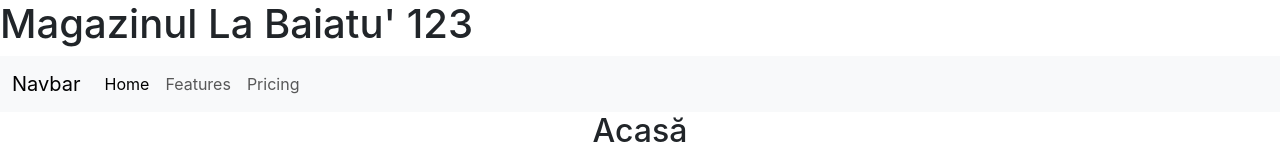
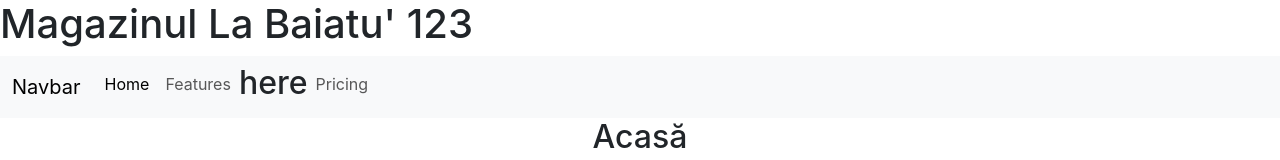
Before and after one commit to elvisclaudio/react-app-spa-shop-intro, a React (Create React App) app: page / in a window 1280 px wide. Shown: the top 160 px of the page. Built offline with nearby package versions, Linux system fonts and the light colour scheme; no server answers.

Commit message:
changes on master

```diff
--- a/src/App.jsx
+++ b/src/App.jsx
@@ -68,7 +68,7 @@ function App() {
 
 
         <Header />
-        <Navbar isCollapse={true} />
+        <Navbar isCollapse={true} user={true}/>
         <Routes>
           <Route path="/" element={<Home
 
--- a/src/Navbar.jsx
+++ b/src/Navbar.jsx
@@ -14,6 +14,9 @@ function Navbar(props) {
           <div className="navbar-nav">
             <Link className={`nav-link ${window.location.pathname === '/' ? 'active' : ''}`} to="/">Home</Link>
             <Link className={`nav-link ${window.location.pathname === '/features' ? 'active' : ''}`} to="/features">Features</Link>
+            {props.user ? (<h2>here</h2> ) : (
+              null
+            )}
             <Link className={`nav-link ${window.location.pathname === '/pricing' ? 'active' : ''}`} to="/pricing">Pricing</Link>
           </div>
         </div>
```
